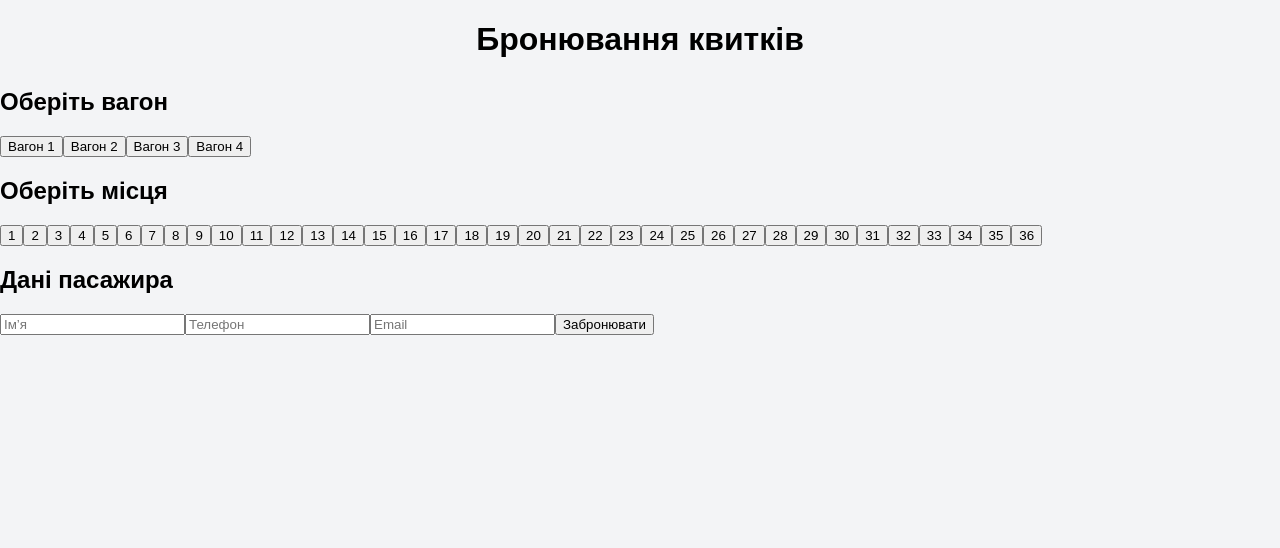
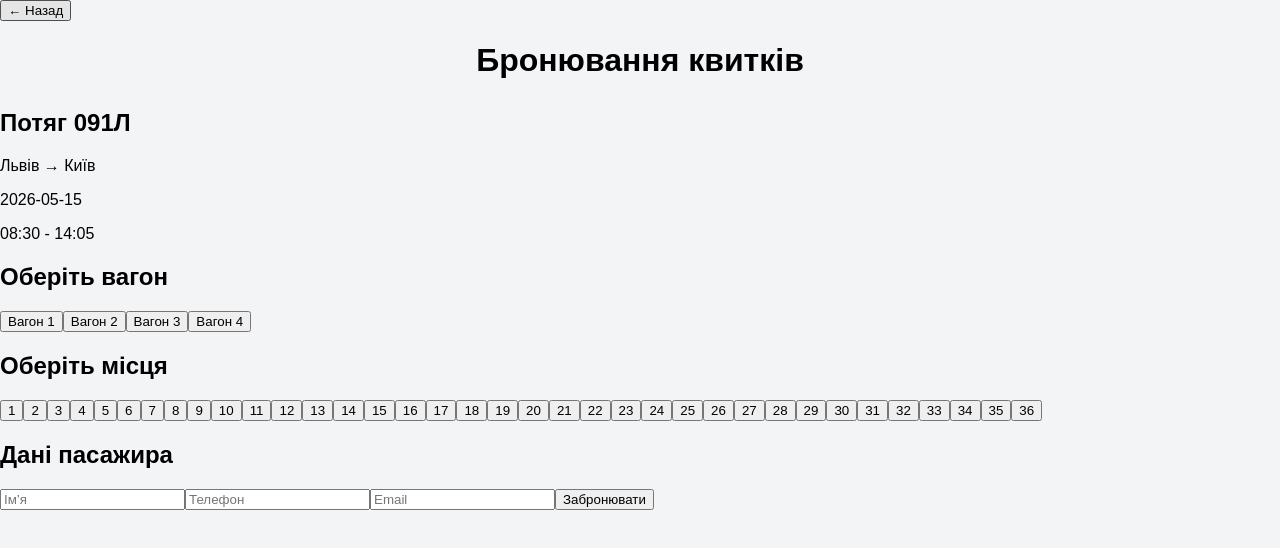
Before and after one commit to ShapovalAnna/web-lab9-10, a React (Vite) app: page /booking/1 in a window 1280 px wide. Shown: the top 548 px of the page. Built offline with nearby package versions, Linux system fonts and the light colour scheme.

Commit message:
Made train cards clickable and added back navigation

```diff
--- a/src/components/TrainCard.jsx
+++ b/src/components/TrainCard.jsx
@@ -1,40 +1,82 @@
-export default function TrainCard({ train }) {
+import { useNavigate } from "react-router-dom";
 
+export default function TrainCard({train, fromCity, toCity, date, filteredTrains}) {
+
+    const navigate = useNavigate();
     return (
-        <div className="card">
 
-            <h2>Потяг {train.number}</h2>
+        <div
+            className="card"
+            onClick={() =>
+
+                navigate(
+                    `/booking/${train.id}`,
+                    {
+                        state: {
+                            fromCity,
+                            toCity,
+                            date,
+                            filteredTrains
+                        }
+                    }
+                )
+
+            }
+        >
+
+            <h2>
+                Потяг {train.number}
+            </h2>
 
             <div className="route-info">
 
                 <div className="time-block">
-                    <h3>{train.departureTime}</h3>
 
-                    <p>{train.departureDate}</p>
+                    <h3>
+                        {train.departureTime}
+                    </h3>
 
-                    <strong>{train.from}</strong>
+                    <p>
+                        {train.departureDate}
+                    </p>
+
+                    <strong>
+                        {train.from}
+                    </strong>
+
                 </div>
 
                 <div className="duration-block">
 
                     <div className="line"></div>
 
-                    <span>{train.duration}</span>
+                    <span>
+                        {train.duration}
+                    </span>
 
                     <div className="line"></div>
 
                 </div>
 
                 <div className="time-block">
-                    <h3>{train.arrivalTime}</h3>
 
-                    <p>{train.arrivalDate}</p>
+                    <h3>
+                        {train.arrivalTime}
+                    </h3>
 
-                    <strong>{train.to}</strong>
+                    <p>
+                        {train.arrivalDate}
+                    </p>
+
+                    <strong>
+                        {train.to}
+                    </strong>
+
                 </div>
 
             </div>
 
         </div>
+
     );
 }
--- a/src/components/TrainList.jsx
+++ b/src/components/TrainList.jsx
@@ -1,14 +1,21 @@
 import TrainCard from "./TrainCard";
 
-export default function TrainList({ trains }) {
+export default function TrainList({trains, fromCity, toCity, date}) {
     return (
+
         <div className="train-list">
             {trains.map((train) => (
+
                 <TrainCard
                     key={train.id}
                     train={train}
+                    fromCity={fromCity}
+                    toCity={toCity}
+                    date={date}
+                    filteredTrains={trains}
                 />
             ))}
         </div>
+
     );
 }
--- a/src/pages/Booking.jsx
+++ b/src/pages/Booking.jsx
@@ -1,4 +1,7 @@
 import { useState } from "react";
+import { useNavigate, useParams, useLocation } from "react-router-dom";
+
+import { trains } from "../data/trains";
 
 import WagonSelector from "../components/WagonSelector";
 import SeatMap from "../components/SeatMap";
@@ -7,6 +10,15 @@ import BookingForm from "../components/BookingForm";
 import { saveBooking } from "../services/BookingService";
 
 export default function Booking() {
+
+    const navigate = useNavigate();
+    const location = useLocation();
+
+    const { id } = useParams();
+
+    const train = trains.find(
+        (train) => train.id === Number(id)
+    );
 
     const wagons = [1, 2, 3, 4];
 
@@ -75,8 +87,13 @@ export default function Booking() {
         }
 
         const booking = {
+
+            trainId: train.id,
+
             wagon: selectedWagon,
+
             seats: selectedSeats,
+
             name,
             phone,
             email
@@ -87,7 +104,6 @@ export default function Booking() {
         alert("Бронювання успішне");
 
         setSelectedSeats([]);
-
         setName("");
         setPhone("");
         setEmail("");
@@ -97,21 +113,65 @@ export default function Booking() {
 
         <div className="booking-page">
 
+            <button
+                className="back-btn"
+                onClick={() =>
+                    navigate(
+                        "/",
+                        {
+                            state: {
+                                fromCity:
+                                location.state?.fromCity,
+
+                                toCity:
+                                location.state?.toCity,
+
+                                date:
+                                location.state?.date,
+
+                                filteredTrains:
+                                location.state?.filteredTrains
+                            }
+                        }
+                    )
+                }
+            >
+                ← Назад
+            </button>
+
             <h1>Бронювання квитків</h1>
+
+            <div className="selected-train">
+
+                <h2>
+                    Потяг {train.number}
+                </h2>
+
+                <p>
+                    {train.from} → {train.to}
+                </p>
+
+                <p>
+                    {train.departureDate}
+                </p>
+
+                <p>
+                    {train.departureTime}
+                    {" - "}
+                    {train.arrivalTime}
+                </p>
+
+            </div>
 
             <WagonSelector
                 wagons={wagons}
                 selectedWagon={selectedWagon}
-                setSelectedWagon={
-                    setSelectedWagon
-                }
+                setSelectedWagon={setSelectedWagon}
             />
 
             <SeatMap
                 seats={seats}
-                selectedSeats={
-                    selectedSeats
-                }
+                selectedSeats={selectedSeats}
                 toggleSeat={toggleSeat}
             />
 
@@ -122,9 +182,7 @@ export default function Booking() {
                 setPhone={setPhone}
                 email={email}
                 setEmail={setEmail}
-                handleBooking={
-                    handleBooking
-                }
+                handleBooking={handleBooking}
             />
 
         </div>
--- a/src/pages/Home.jsx
+++ b/src/pages/Home.jsx
@@ -1,31 +1,52 @@
 import { useState } from "react";
+import { useLocation } from "react-router-dom";
 import { trains } from "../data/trains";
 import TrainList from "../components/TrainList";
 
 export default function Home() {
 
-    const [fromCity, setFromCity] = useState("");
-    const [toCity, setToCity] = useState("");
-    const [date, setDate] = useState("");
+    const location = useLocation();
+
+    const [fromCity, setFromCity] =
+        useState(
+            location.state?.fromCity || ""
+        );
+
+    const [toCity, setToCity] =
+        useState(
+            location.state?.toCity || ""
+        );
+
+    const [date, setDate] =
+        useState(
+            location.state?.date || ""
+        );
 
     const [filteredTrains, setFilteredTrains] =
-        useState([]);
+        useState(
+            location.state?.filteredTrains || []
+        );
 
     const handleSearch = () => {
 
-        const filtered = trains.filter((train) => {
+        const filtered = trains.filter(
+            (train) => {
 
                 const matchesFrom =
                     fromCity === "" ||
                     train.from
                         .toLowerCase()
-                    .includes(fromCity.toLowerCase());
+                        .includes(
+                            fromCity.toLowerCase()
+                        );
 
                 const matchesTo =
                     toCity === "" ||
                     train.to
                         .toLowerCase()
-                    .includes(toCity.toLowerCase());
+                        .includes(
+                            toCity.toLowerCase()
+                        );
 
                 const matchesDate =
                     date === "" ||
@@ -36,7 +57,8 @@ export default function Home() {
                     matchesTo &&
                     matchesDate
                 );
-        });
+            }
+        );
 
         setFilteredTrains(filtered);
     };
@@ -51,6 +73,7 @@ export default function Home() {
     };
 
     return (
+
         <div className="container">
 
             <h1>Квитки на потяг</h1>
@@ -59,61 +82,77 @@ export default function Home() {
 
                 <div className="filter-group">
 
-                    <label>Звідки</label>
+                    <label>
+                        Звідки
+                    </label>
 
                     <input
                         list="fromCities"
                         placeholder="Введіть місто"
                         value={fromCity}
                         onChange={(e) =>
-                            setFromCity(e.target.value)
+                            setFromCity(
+                                e.target.value
+                            )
                         }
                     />
 
                     <datalist id="fromCities">
+
                         <option value="Львів" />
                         <option value="Київ" />
                         <option value="Одеса" />
                         <option value="Харків" />
                         <option value="Дніпро" />
                         <option value="Ужгород" />
+
                     </datalist>
 
                 </div>
 
                 <div className="filter-group">
 
-                    <label>Куди</label>
+                    <label>
+                        Куди
+                    </label>
 
                     <input
                         list="toCities"
                         placeholder="Введіть місто"
                         value={toCity}
                         onChange={(e) =>
-                            setToCity(e.target.value)
+                            setToCity(
+                                e.target.value
+                            )
                         }
                     />
 
                     <datalist id="toCities">
+
                         <option value="Львів" />
                         <option value="Київ" />
                         <option value="Одеса" />
                         <option value="Харків" />
                         <option value="Дніпро" />
                         <option value="Ужгород" />
+
                     </datalist>
 
                 </div>
 
                 <div className="filter-group">
 
-                    <label>Дата</label>
+                    <label>
+                        Дата
+                    </label>
 
                     <input
                         type="date"
                         value={date}
                         onChange={(e) =>
-                            setDate(e.target.value)
+                            setDate(
+                                e.target.value
+                            )
                         }
                         onClick={(e) =>
                             e.target.showPicker()
@@ -143,9 +182,17 @@ export default function Home() {
             </div>
 
             {filteredTrains.length > 0 && (
-                <TrainList trains={filteredTrains} />
+
+                <TrainList
+                    trains={filteredTrains}
+                    fromCity={fromCity}
+                    toCity={toCity}
+                    date={date}
+                />
+
             )}
 
         </div>
+
     );
 }
```
Lines whose indentation alone changed are shown as unchanged.
